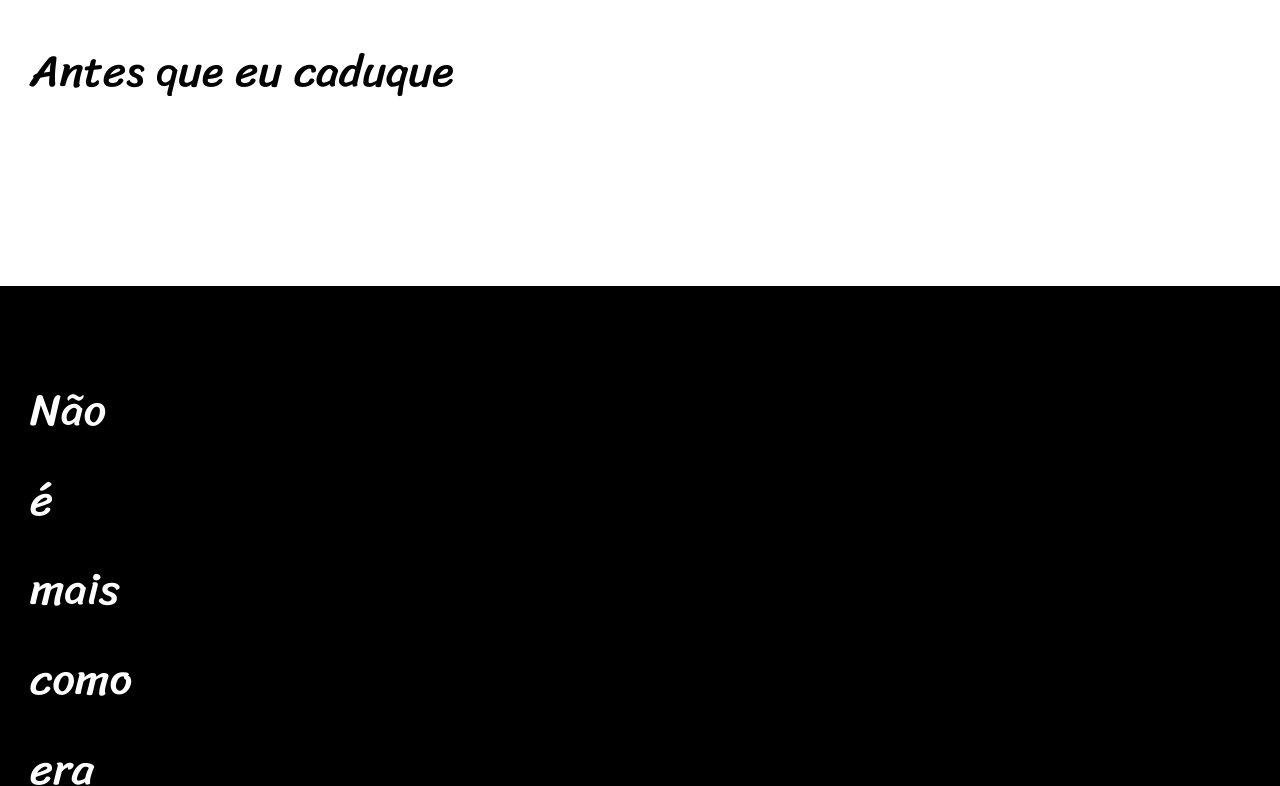
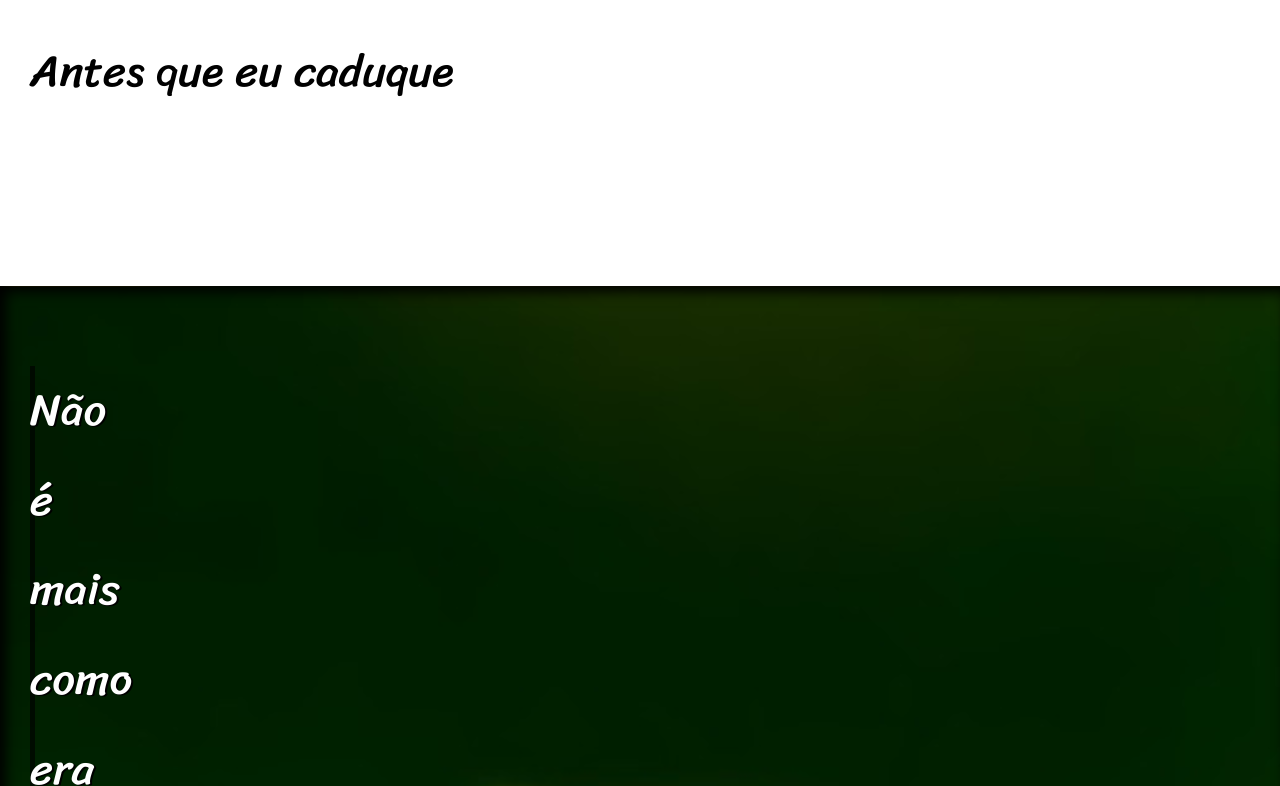
Before and after one commit to William4tl/HTML-CSS, a plain HTML site: page desafios/index.html in a window 1280 px wide. Shown: the part 708-1494 px from the top of the page. Drawn offline with Linux system fonts and the light colour scheme.

Commit message:
atualizei HTML e CSS

```diff
--- a/desafios/index.html
+++ b/desafios/index.html
@@ -26,7 +26,7 @@
             </p>
         </section>
 
-        <section class="imagem">
+        <section class="imagem" id="img01">
         <p>
             Não é mais como era antes <br>
             É tudo abreviado <br>
@@ -58,7 +58,7 @@
         </section>
 
 
-        <section class="imagem">
+        <section class="imagem" id="img02">
             <p>
                 Tenho saudade das cartas <br>
                 Escritas com a própria mão <br>
--- a/desafios/style.css
+++ b/desafios/style.css
@@ -69,16 +69,28 @@ section.normal{
 }
 
 section.imagem{
-    background-color: black;
+    background-color: rgba(0, 0, 0, 0.548);
     color: white;
+    box-shadow: inset 6px 6px 13px 0px black;
+    background-size: cover;
 }
 
 section.imagem > p {
 display: inline-block;
 width: 5px;
-background-color: rgba(0, 0, 0, 0.418);
+background-color: rgba(0, 0, 0, 0.644);
+text-shadow: 2px 1px 0px black;
+background-attachment: fixed;
 }
 
+section#img01 {
+    background-image: url('../desafios/d012/imagens/background001.jpg');
+    background-position: right center;
+}
+
+section#img02 {
+    background-image: url('../desafios/d012/imagens/background002.jpg');
+}
 
 footer {
     background-color: black;
```
